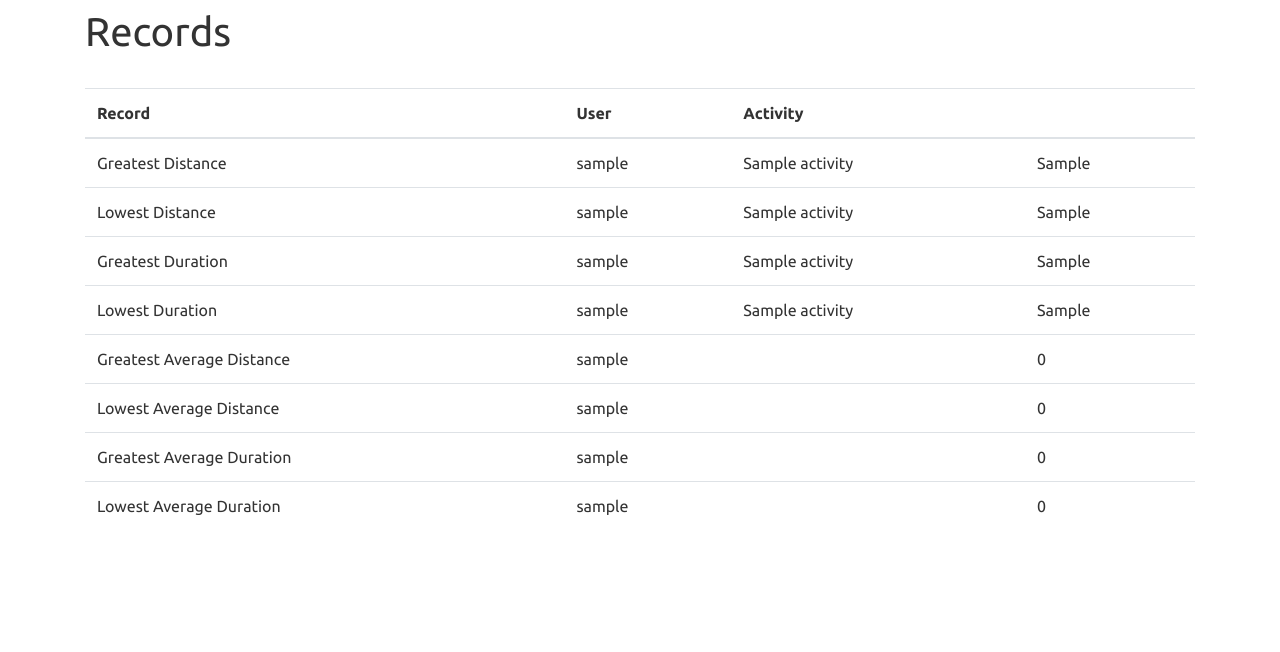
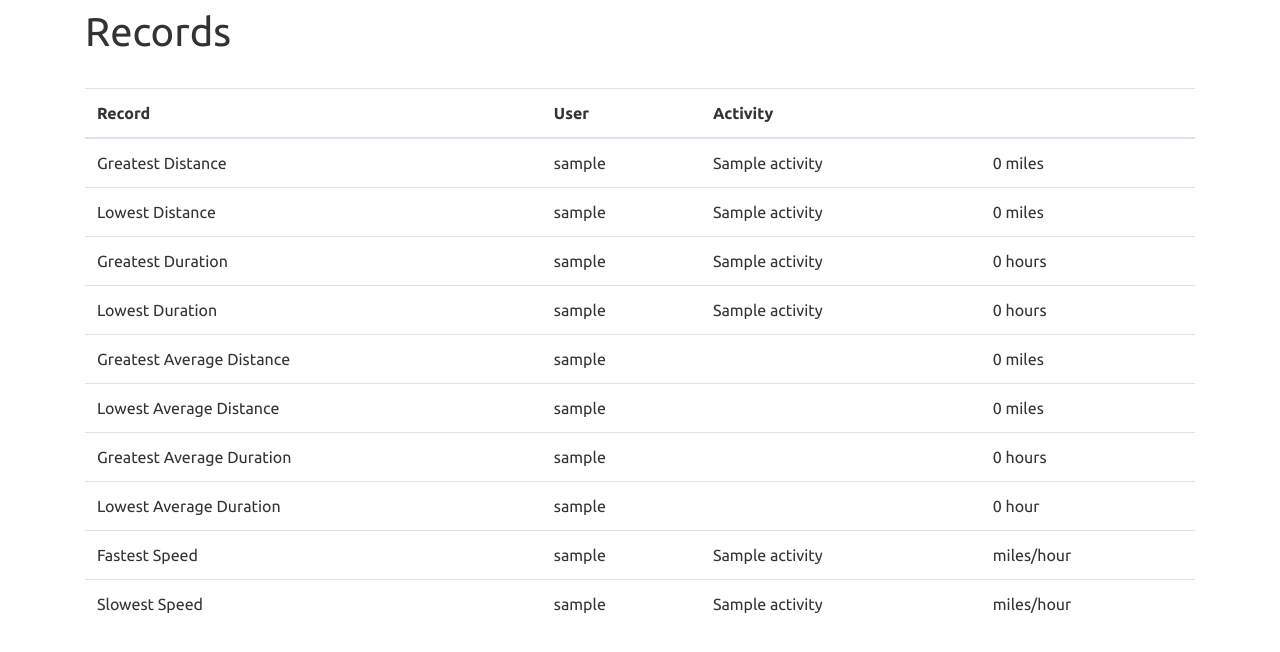
Before and after one commit to dprebyl/Stravant, a PHP site: page /statistics.php in a window 1280 px wide. Shown: the part 58-710 px from the top of the page. Run offline with PHP 8.4, Linux system fonts and the light colour scheme; the visitor is signed in with stand-in values (Sample User, id 1); tables that the repository leaves empty or names only in its code hold one stand-in row (values such as "Sample post"); data that the repository does not hold is empty; a stand-in replaces the project's code that opens the database connection.

Commit message:
Clean stats

```diff
--- a/statistics.php
+++ b/statistics.php
@@ -57,60 +57,74 @@
 				<tbody>
 					<?php
 						echo "<tr>";
-						$dist = $db->query("select * from activity as act where username=? or username in (select friend from friendship where user=?) order by act.miles desc", [$_SESSION["username"], $_SESSION["username"]])[0];
+						$dist = $db->query("select username, name, round(miles, 2) as miles from activity as act where username=? or username in (select friend from friendship where user=?) order by act.miles desc", [$_SESSION["username"], $_SESSION["username"]])[0];
 						echo "<td>Greatest Distance</td>";
 						echo "<td>" . $dist["username"] . "</td>";
 						echo "<td>" . $dist["name"] . "</td>";
-						echo "<td>" . $dist["miles"] . "</td>";
+						echo "<td>" . $dist["miles"] . " miles</td>";
 						echo "</tr>";
 						echo "<tr>";
-						$dist = $db->query("select * from activity as act where username=? or username in (select friend from friendship where user=?) order by act.miles asc", [$_SESSION["username"], $_SESSION["username"]])[0];
+						$dist = $db->query("select username, name, round(miles, 2) as miles from activity as act where username=? or username in (select friend from friendship where user=?) order by act.miles asc", [$_SESSION["username"], $_SESSION["username"]])[0];
 						echo "<td>Lowest Distance</td>";
 						echo "<td>" . $dist["username"] . "</td>";
 						echo "<td>" . $dist["name"] . "</td>";
-						echo "<td>" . $dist["miles"] . "</td>";
+						echo "<td>" . $dist["miles"] . " miles</td>";
 						echo "</tr>";
 						echo "<tr>";
-						$dist = $db->query("select * from activity as act where username=? or username in (select friend from friendship where user=?) order by act.duration desc", [$_SESSION["username"], $_SESSION["username"]])[0];
+						$dist = $db->query("select username, name, round(duration/60/60, 2) as duration from activity as act where username=? or username in (select friend from friendship where user=?) order by act.duration desc", [$_SESSION["username"], $_SESSION["username"]])[0];
 						echo "<td>Greatest Duration</td>";
 						echo "<td>" . $dist["username"] . "</td>";
 						echo "<td>" . $dist["name"] . "</td>";
-						echo "<td>" . $dist["duration"] . "</td>";
+						echo "<td>" . $dist["duration"] . " hours</td>";
 						echo "</tr>";
 						echo "<tr>";
-						$dist = $db->query("select * from activity as act where username=? or username in (select friend from friendship where user=?) order by act.duration asc", [$_SESSION["username"], $_SESSION["username"]])[0];
+						$dist = $db->query("select username, name, round(duration/60/60, 2) as duration from activity as act where username=? or username in (select friend from friendship where user=?) order by act.duration asc", [$_SESSION["username"], $_SESSION["username"]])[0];
 						echo "<td>Lowest Duration</td>";
 						echo "<td>" . $dist["username"] . "</td>";
 						echo "<td>" . $dist["name"] . "</td>";
-						echo "<td>" . $dist["duration"] . "</td>";
+						echo "<td>" . $dist["duration"] . " hours</td>";
 						echo "</tr>";
 						echo "<tr>";
-						$dist = $db->query("select username, avg(miles) as avg_miles from activity as act group by username having username=? or username in (select friend from friendship where user=?) order by avg_miles desc;", [$_SESSION["username"], $_SESSION["username"]])[0];
+						$dist = $db->query("select username, round(avg(miles), 2) as avg_miles from activity as act group by username having username=? or username in (select friend from friendship where user=?) order by avg_miles desc;", [$_SESSION["username"], $_SESSION["username"]])[0];
 						echo "<td>Greatest Average Distance</td>";
 						echo "<td>" . $dist["username"] . "</td>";
 						echo "<td></td>";
-						echo "<td>" . $dist["avg_miles"] . "</td>";
+						echo "<td>" . $dist["avg_miles"] . " miles</td>";
 						echo "</tr>";
 						echo "<tr>";
-						$dist = $db->query("select username, avg(miles) as avg_miles from activity as act group by username having username=? or username in (select friend from friendship where user=?) order by avg_miles asc;", [$_SESSION["username"], $_SESSION["username"]])[0];
+						$dist = $db->query("select username, round(avg(miles), 2) as avg_miles from activity as act group by username having username=? or username in (select friend from friendship where user=?) order by avg_miles asc;", [$_SESSION["username"], $_SESSION["username"]])[0];
 						echo "<td>Lowest Average Distance</td>";
 						echo "<td>" . $dist["username"] . "</td>";
 						echo "<td></td>";
-						echo "<td>" . $dist["avg_miles"] . "</td>";
+						echo "<td>" . $dist["avg_miles"] . " miles</td>";
 						echo "</tr>";
 						echo "<tr>";
-						$dist = $db->query("select username, avg(duration) as avg_dur from activity as act group by username having username=? or username in (select friend from friendship where user=?) order by avg_dur desc;", [$_SESSION["username"], $_SESSION["username"]])[0];
+						$dist = $db->query("select username, round(avg(duration)/60/60, 2) as avg_dur from activity as act group by username having username=? or username in (select friend from friendship where user=?) order by avg_dur desc;", [$_SESSION["username"], $_SESSION["username"]])[0];
 						echo "<td>Greatest Average Duration</td>";
 						echo "<td>" . $dist["username"] . "</td>";
 						echo "<td></td>";
-						echo "<td>" . $dist["avg_dur"] . "</td>";
+						echo "<td>" . $dist["avg_dur"] . " hours</td>";
 						echo "</tr>";
 						echo "<tr>";
-						$dist = $db->query("select username, avg(duration) as avg_dur from activity as act group by username having username=? or username in (select friend from friendship where user=?) order by avg_dur asc;", [$_SESSION["username"], $_SESSION["username"]])[0];
+						$dist = $db->query("select username, round(avg(duration)/60/60, 2) as avg_dur from activity as act group by username having username=? or username in (select friend from friendship where user=?) order by avg_dur asc;", [$_SESSION["username"], $_SESSION["username"]])[0];
 						echo "<td>Lowest Average Duration</td>";
 						echo "<td>" . $dist["username"] . "</td>";
 						echo "<td></td>";
-						echo "<td>" . $dist["avg_dur"] . "</td>";
+						echo "<td>" . $dist["avg_dur"] . " hour</td>";
+						echo "</tr>";
+						echo "<tr>";
+						$dist = $db->query("select username, round(miles/duration*60*60, 2) as speed, name from activity as act where username=? or username in (select friend from friendship where user=?) order by speed desc", [$_SESSION["username"], $_SESSION["username"]])[0];
+						echo "<td>Fastest Speed</td>";
+						echo "<td>" . $dist["username"] . "</td>";
+						echo "<td>" . $dist["name"] . "</td>";
+						echo "<td>" . $dist["speed"] . " miles/hour</td>";
+						echo "</tr>";
+						echo "<tr>";
+						$dist = $db->query("select username, round(miles/duration*60*60, 2) as speed, name from activity as act where username=? or username in (select friend from friendship where user=?) order by speed asc", [$_SESSION["username"], $_SESSION["username"]])[0];
+						echo "<td>Slowest Speed</td>";
+						echo "<td>" . $dist["username"] . "</td>";
+						echo "<td>" . $dist["name"] . "</td>";
+						echo "<td>" . $dist["speed"] . " miles/hour</td>";
 						echo "</tr>";
 					?>
 				</tbody>
```
